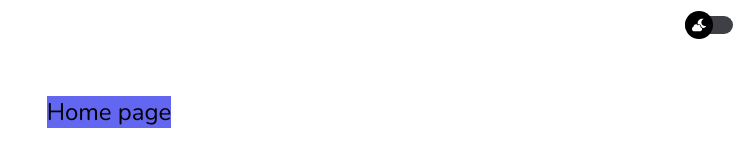
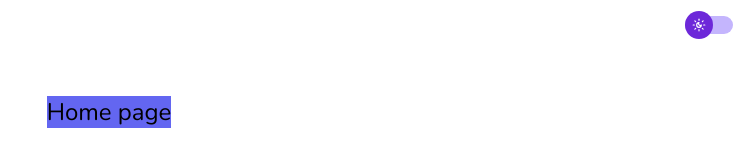
Before and after one commit to Yash-verma18/YashVermaPortfolio, a Next.js app: page / in a window 1280 px wide. Shown: the top 160 px of the page, without its empty margins (531-1280 px from the left). Built offline with nearby package versions, Linux system fonts and the light colour scheme.

Commit message:
integrate and light and dark mode btn switch

```diff
--- a/components/DarkLight.js
+++ b/components/DarkLight.js
@@ -1,11 +1,37 @@
 "use client";
 import { FaCloudMoon } from "react-icons/fa";
+
+import { LuSunMoon } from "react-icons/lu";
+import { useTheme } from "next-themes";
+
+import classNames from "classnames";
 const DarkLight = () => {
+  const { theme, setTheme } = useTheme();
+  console.log("theme", theme);
   return (
-    <div className="fixed top-4 right-4 w-12 h-[18px] rounded-full bg-zinc-700 flex items-center">
-      <span className="w-7 h-7 flex items-center justify-center bg-black rounded-full">
+    <div
+      onClick={() => {
+        setTheme(theme === "dark" ? "light" : "dark");
+      }}
+      className="fixed top-4 right-4 w-12 h-[18px] rounded-full bg-violet-300 flex items-center"
+    >
+      <span
+        className={classNames(
+          "w-7 h-7 flex items-center justify-center rounded-full transition-all duration-100 ease-in-out bg-violet-700",
+          {
+            "ml-5": theme === "dark",
+          }
+        )}
+      >
+        {theme === "light" ? (
+          <FaCloudMoon className="text-white" size={14} />
+        ) : (
+          <LuSunMoon className="text-white" size={14} />
+        )}
+      </span>
+      {/* <span className="w-7 h-7 flex items-center justify-center bg-violet-700 rounded-full">
         <FaCloudMoon className="text-white" size={14} />
-      </span>
+      </span> */}
     </div>
   );
 };
--- a/package.json
+++ b/package.json
@@ -9,6 +9,7 @@
     "lint": "next lint"
   },
   "dependencies": {
+    "classnames": "^2.5.1",
     "next": "14.1.3",
     "next-themes": "^0.3.0",
     "react": "^18",
```
Also changed, not shown: 1 other file (tests, documents, lock files or other folders).
